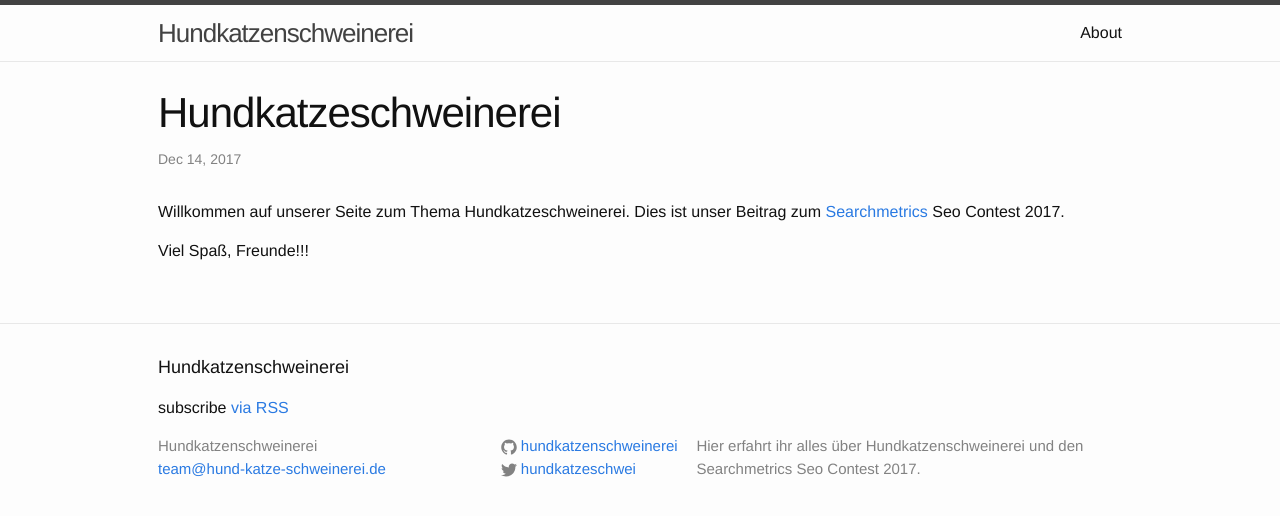
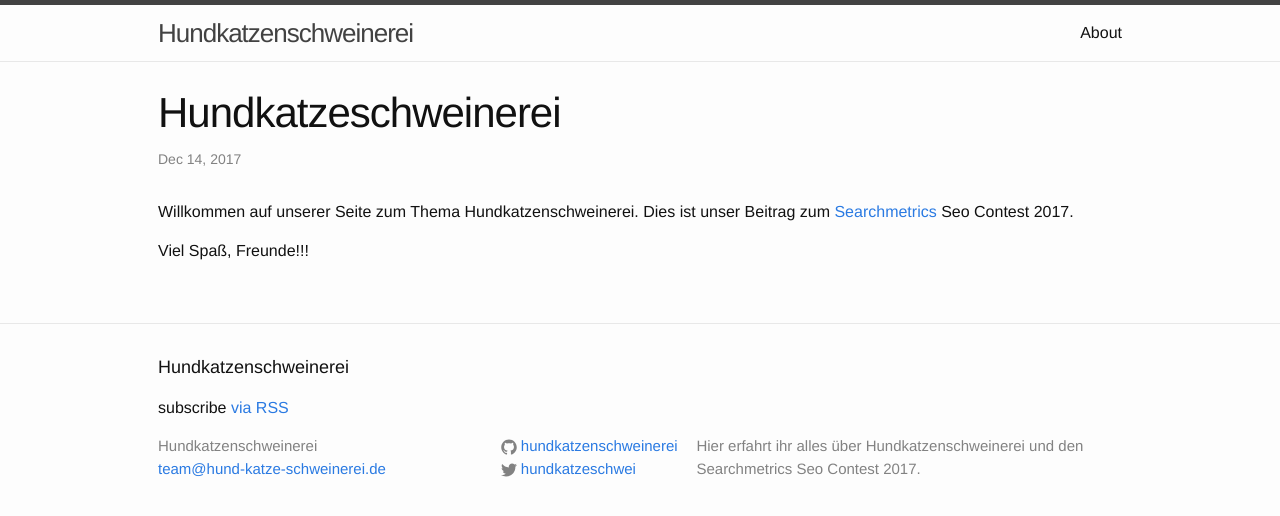
Before and after one commit to Hundkatzenschweinerei/hundkatzenschweinerei, a Jekyll site: the page built from _posts/2017-12-14-hundkatzescheinerei.markdown, in a window 1280 px wide. Shown: the top 516 px of the page. Built offline with Jekyll 4.4.1, drawn with Linux system fonts in a browser that asks for light colours.

```diff
--- a/_config.yml
+++ b/_config.yml
@@ -12,6 +12,7 @@ description: > # this means to ignore newlines until "baseurl:"
   Hier erfahrt ihr alles über Hundkatzenschweinerei und den Searchmetrics Seo Contest 2017.
 baseurl: "" # the subpath of your site, e.g. /blog
 url: "https://www.hund-katze-schweinerei.de" # the base hostname & protocol for your site
+unpublished: false
 exclude: [hundkatzenschweinerei.iml, deploy.sh]
 twitter_username: hundkatzeschwei
 github_username:  hundkatzenschweinerei
--- a/_posts/2017-12-14-hundkatzescheinerei.markdown
+++ b/_posts/2017-12-14-hundkatzescheinerei.markdown
@@ -2,9 +2,9 @@
 layout: post
 title:  "Hundkatzeschweinerei"
 date:   2017-12-14 11:32:45 +0100
-categories: hundkatzeschweinerei
+categories: hundkatzenschweinerei
 ---
-Willkommen auf unserer Seite zum Thema Hundkatzeschweinerei. Dies ist unser Beitrag zum [Searchmetrics][searchmetrics] Seo Contest 2017.
+Willkommen auf unserer Seite zum Thema Hundkatzenschweinerei. Dies ist unser Beitrag zum [Searchmetrics][searchmetrics] Seo Contest 2017.
 
 Viel Spaß, Freunde!!!
 
--- a/_posts/2017-12-14-welcome-to-jekyll.markdown
+++ b/_posts/2017-12-14-welcome-to-jekyll.markdown
@@ -3,6 +3,7 @@ layout: post
 title:  "Welcome to Jekyll!"
 date:   2017-12-14 11:24:22 +0100
 categories: jekyll update
+published: false
 ---
 You’ll find this post in your `_posts` directory. Go ahead and edit it and re-build the site to see your changes. You can rebuild the site in many different ways, but the most common way is to run `jekyll serve`, which launches a web server and auto-regenerates your site when a file is updated.
 
```
